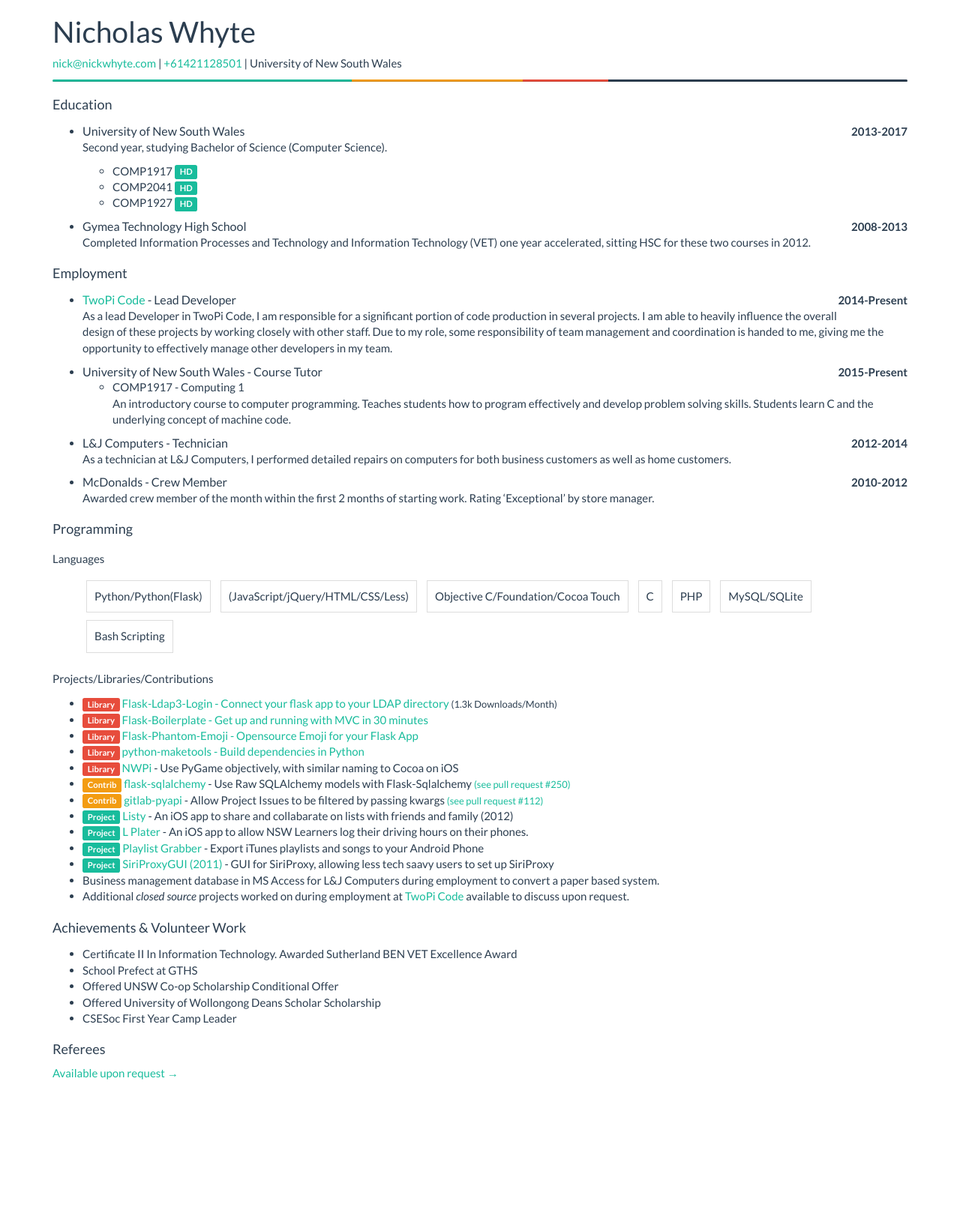
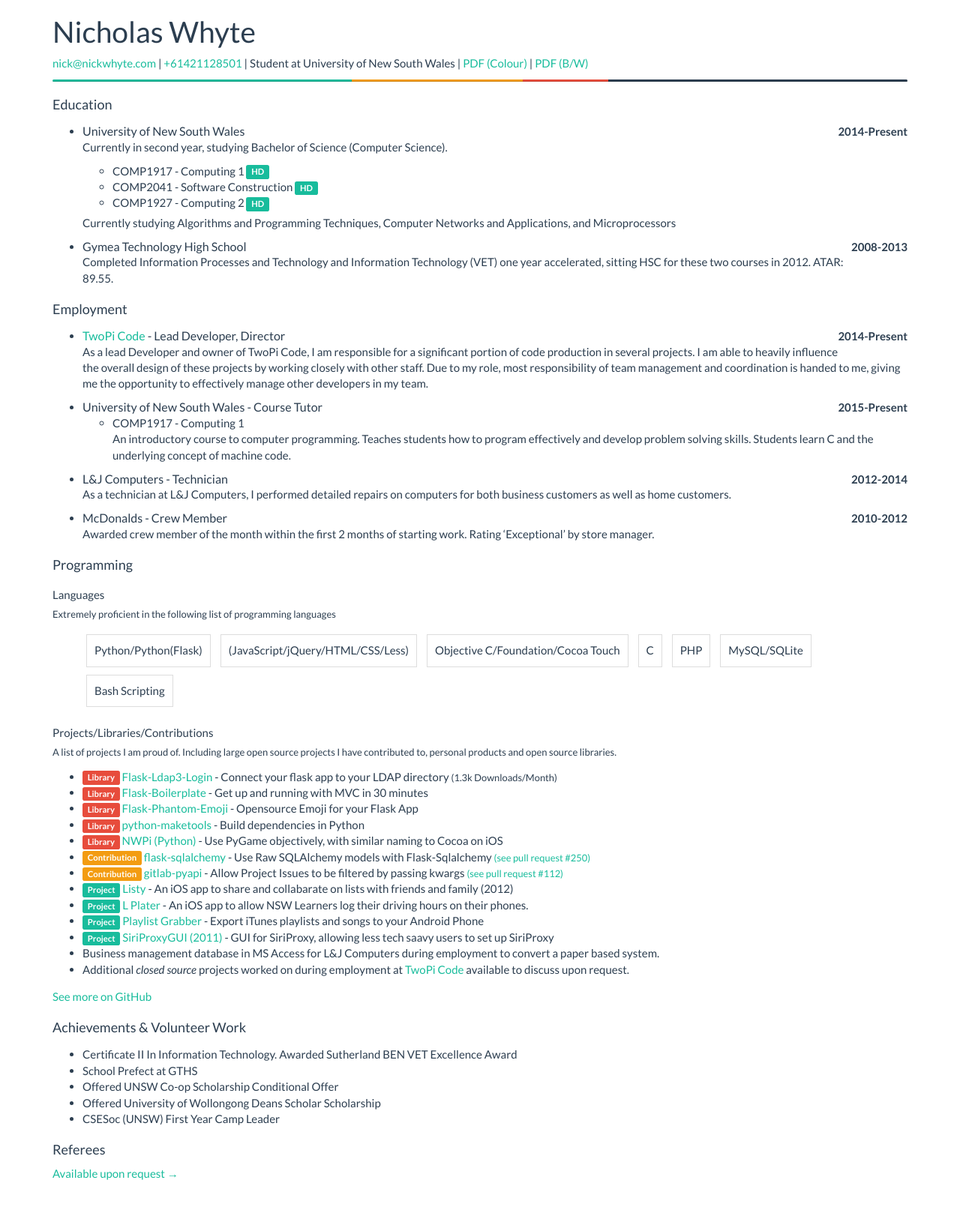
Before and after one commit to nickw444/nickw444.github.io, a Jekyll site: the page resume/index.html, which Jekyll copies as it is, in a window 1280 px wide. Shown: the whole page at 75% size. Built offline with Jekyll 4.4.1, drawn with Linux system fonts in a browser that asks for light colours; before the commit the page ends 1492 px from its top, so only the background shows below that.

Commit message:
Add print links and print optimisations

```diff
--- a/resume/index.html
+++ b/resume/index.html
@@ -3,7 +3,6 @@
     <head>
         <title></title>
         <link rel="stylesheet" type="text/css" href="css/flatly.bootstrap.min.css">
-    <script src="js/bootstrap.min.js"></script>
         <style type="text/css">
         h2 {
             font-size: 18px;
@@ -25,6 +24,9 @@
         div.container > ul {
             margin: 15px 0;
         }
+        div.container > ul > li > ul {
+            margin-bottom:5px;
+        }
         .inline-list li {
             display:inline-block;
             border:1px solid #ddd;
@@ -33,11 +35,20 @@
             font-weight: 500;
         }
         </style>
+        <script type="text/javascript">
+            if (document.location.search == '?print') {
+                var links = document.getElementById("print-links");
+                if (links !== null){
+                    links.parent.removeChild(links);
+                }
+            }
+        </script>
     </head>
     <body>
         <div class="container">
             <h1>Nicholas Whyte</h1>
-    <p><a href="mailto:nick@nickwhyte.com">nick@nickwhyte.com</a> | <a href="tel:+61421128501">+61421128501</a> | University of New South Wales</p>
+            <p><a href="mailto:nick@nickwhyte.com">nick@nickwhyte.com</a> | <a href="tel:+61421128501">+61421128501</a> | Student at University of New South Wales <span id="print-links">| <a href="nicholas_whyte_resume_colour.pdf">PDF (Colour)</a> | <a href="nicholas_whyte_resume_bw.pdf">PDF (B/W)</a></span></p>
+
             <div class="progress hidden-print" style="height:3px;">
                 <div class="progress-bar progress-bar-success" style="width: 35%"></div>
                 <div class="progress-bar progress-bar-warning" style="width: 20%"></div>
@@ -47,30 +58,31 @@
             <hr class="visible-print-block" />
             <h2>Education</h2>
             <ul>
-        <li><span class="pull-right"><strong>2013-2017</strong></span>
+                <li><span class="pull-right"><strong>2014-Present</strong></span>
                     <h4>University of New South Wales</h4>
                     <p>
-                Second year, studying Bachelor of Science (Computer Science).
+                        Currently in second year, studying Bachelor of Science (Computer Science).
                         <ul>
-                    <li>COMP1917 <span class="label label-success">HD</span></li>
-                    <li>COMP2041 <span class="label label-success">HD</span></li>
-                    <li>COMP1927 <span class="label label-success">HD</span></li>
+                            <li>COMP1917 - Computing 1 <span class="label label-success">HD</span></li>
+                            <li>COMP2041 - Software Construction <span class="label label-success">HD</span></li>
+                            <li>COMP1927 - Computing 2 <span class="label label-success">HD</span></li>
                         </ul>
+                        Currently studying Algorithms and Programming Techniques, Computer Networks and Applications, and Microprocessors
                     </p>
                 </li>
                 <li><span class="pull-right"><strong>2008-2013</strong></span>
                     <h4>Gymea Technology High School</h4>
                     <p>
-                Completed Information Processes and Technology and Information Technology (VET) one year accelerated, sitting HSC for these two courses in 2012.
+                        Completed Information Processes and Technology and Information Technology (VET) one year accelerated, sitting HSC for these two courses in 2012. ATAR: 89.55.
                     </p>
                 </li>
             </ul>
             <h2>Employment</h2>
             <ul>
                 <li><span class="pull-right"><strong>2014-Present</strong></span>
-            <h4><a href="http://twopicode.com/">TwoPi Code</a> - Lead Developer</h4>
+                    <h4><a href="http://twopicode.com/">TwoPi Code</a> - Lead Developer, Director</h4>
                     <p>
-            As a lead Developer in TwoPi Code, I am responsible for a significant portion of code production in several projects. I am able to heavily influence the overall design of these projects by working closely with other staff. Due to my role, some responsibility of team management and coordination is handed to me, giving me the opportunity to effectively manage other developers in my team.
+                    As a lead Developer and owner of TwoPi Code, I am responsible for a significant portion of code production in several projects. I am able to heavily influence the overall design of these projects by working closely with other staff. Due to my role, most responsibility of team management and coordination is handed to me, giving me the opportunity to effectively manage other developers in my team.
                     </p>
                 </li>
                 <li><span class="pull-right"><strong>2015-Present</strong></span>
@@ -99,6 +111,8 @@
             </ul>
             <h2>Programming</h2>
             <h3>Languages</h3>
+            <h6>Extremely proficient in the following list of programming languages</h6>
+
             <ul class="inline-list hidden-print">
                 <li>Python/Python(Flask)</li>
                 <li>(JavaScript/jQuery/HTML/CSS/Less)</li>
@@ -118,14 +132,15 @@
                 <li>Bash Scripting</li>
             </ul>
             <h3>Projects/Libraries/Contributions</h3>
+            <h6>A list of projects I am proud of. Including large open source projects I have contributed to,  personal products and open source libraries.</h6>
             <ul>
-        <li><span class="label label-danger">Library</span> <a href="https://github.com/nickw444/flask-ldap3-login/">Flask-Ldap3-Login - Connect your flask app to your LDAP directory</a> <span class="small">(1.3k Downloads/Month)</span></li>
-        <li><span class="label label-danger">Library</span> <a href="https://github.com/nickw444/Flask-Boilerplate">Flask-Boilerplate - Get up and running with MVC in 30 minutes</a></li>
-        <li><span class="label label-danger">Library</span> <a href="https://github.com/nickw444/flask-phantom-emoji">Flask-Phantom-Emoji - Opensource Emoji for your Flask App</a></li>
-        <li><span class="label label-danger">Library</span> <a href="https://github.com/nickw444/python-maketools">python-maketools - Build dependencies in Python</a></li>
-        <li><span class="label label-danger">Library</span> <a href="https://github.com/nickw444/NWPi">NWPi</a> - Use PyGame objectively, with similar naming to Cocoa on iOS</li>
-        <li><span class="label label-warning">Contrib</span> <a href="https://github.com/mitsuhiko/flask-sqlalchemy">flask-sqlalchemy</a> - Use Raw SQLAlchemy models with Flask-Sqlalchemy <span class="small"><a href="https://github.com/mitsuhiko/flask-sqlalchemy/pull/250">(see pull request #250)</a></span></li>
-        <li><span class="label label-warning">Contrib</span> <a href="https://github.com/Itxaka/pyapi-gitlab">gitlab-pyapi</a> - Allow Project Issues to be filtered by passing kwargs <span class="small"><a href="https://github.com/Itxaka/pyapi-gitlab/pull/112">(see pull request #112)</a></span></li>
+                <li><span class="label label-danger">Library</span> <a href="https://github.com/nickw444/flask-ldap3-login/">Flask-Ldap3-Login</a> - Connect your flask app to your LDAP directory <span class="small">(1.3k Downloads/Month)</span></li>
+                <li><span class="label label-danger">Library</span> <a href="https://github.com/nickw444/Flask-Boilerplate">Flask-Boilerplate</a> - Get up and running with MVC in 30 minutes</li>
+                <li><span class="label label-danger">Library</span> <a href="https://github.com/nickw444/flask-phantom-emoji">Flask-Phantom-Emoji</a> - Opensource Emoji for your Flask App</li>
+                <li><span class="label label-danger">Library</span> <a href="https://github.com/nickw444/python-maketools">python-maketools</a> - Build dependencies in Python</li>
+                <li><span class="label label-danger">Library</span> <a href="https://github.com/nickw444/NWPi">NWPi (Python)</a> - Use PyGame objectively, with similar naming to Cocoa on iOS</li>
+                <li><span class="label label-warning">Contribution</span> <a href="https://github.com/mitsuhiko/flask-sqlalchemy">flask-sqlalchemy</a> - Use Raw SQLAlchemy models with Flask-Sqlalchemy <span class="small"><a href="https://github.com/mitsuhiko/flask-sqlalchemy/pull/250">(see pull request #250)</a></span></li>
+                <li><span class="label label-warning">Contribution</span> <a href="https://github.com/Itxaka/pyapi-gitlab">gitlab-pyapi</a> - Allow Project Issues to be filtered by passing kwargs <span class="small"><a href="https://github.com/Itxaka/pyapi-gitlab/pull/112">(see pull request #112)</a></span></li>
                 <li><span class="label label-success">Project</span> <a href="http://listy.nickwhyte.com/">Listy</a> - An iOS app to share and collabarate on lists with friends and family (2012)</li>
                 <li><span class="label label-success">Project</span> <a href="https://itunes.apple.com/tw/app/id458958123?mt=8">L Plater</a> - An iOS app to allow NSW Learners log their driving hours on their phones.</li>
                 <li><span class="label label-success">Project</span> <a href="https://github.com/nickw444/playlist-grabber">Playlist Grabber</a> - Export iTunes playlists and songs to your Android Phone</li>
@@ -133,13 +148,15 @@
                 <li>Business management database in MS Access for L&amp;J Computers during employment to convert a paper based system.</li>
                 <li>Additional <i>closed source</i> projects worked on during employment at <a href="http://twopicode.com/">TwoPi Code</a> available to discuss upon request.</li>
             </ul>
+            <a href="https://github.com/nickw444">See more on GitHub</a>
+
             <h2>Achievements &amp; Volunteer Work</h2>
             <ul>
                 <li>Certificate  II In Information Technology. Awarded Sutherland BEN VET Excellence Award</li>
                 <li>School Prefect at GTHS</li>
                 <li>Offered UNSW Co-op Scholarship Conditional Offer</li>
                 <li>Offered University of Wollongong Deans Scholar Scholarship</li>
-        <li>CSESoc First Year Camp Leader</li>
+                <li>CSESoc (UNSW) First Year Camp Leader</li>
             </ul>
             <h2>Referees</h2>
             <a href="mailto:nick@nickwhyte.com">Available upon request &rarr;</a>
```
Also changed, not shown: resume/js/head.html (added). Lines whose indentation alone changed are shown as unchanged.
